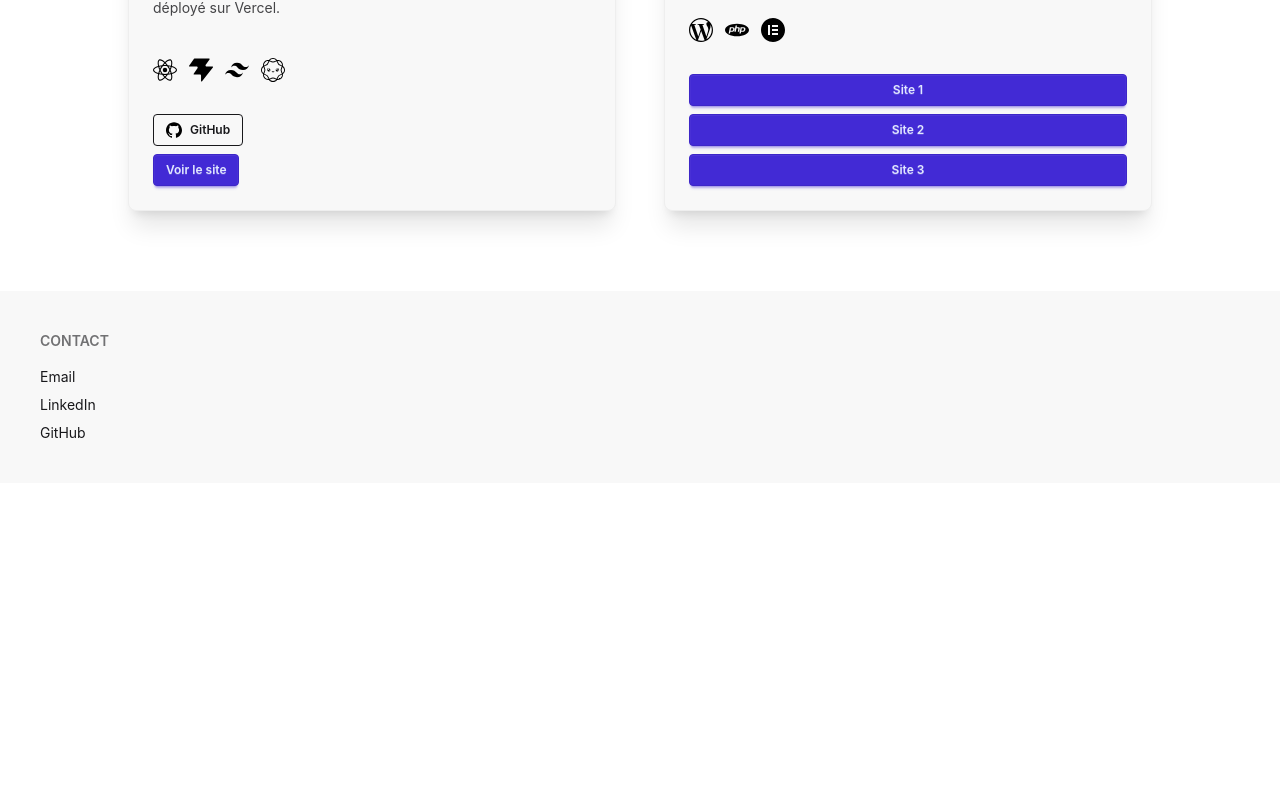
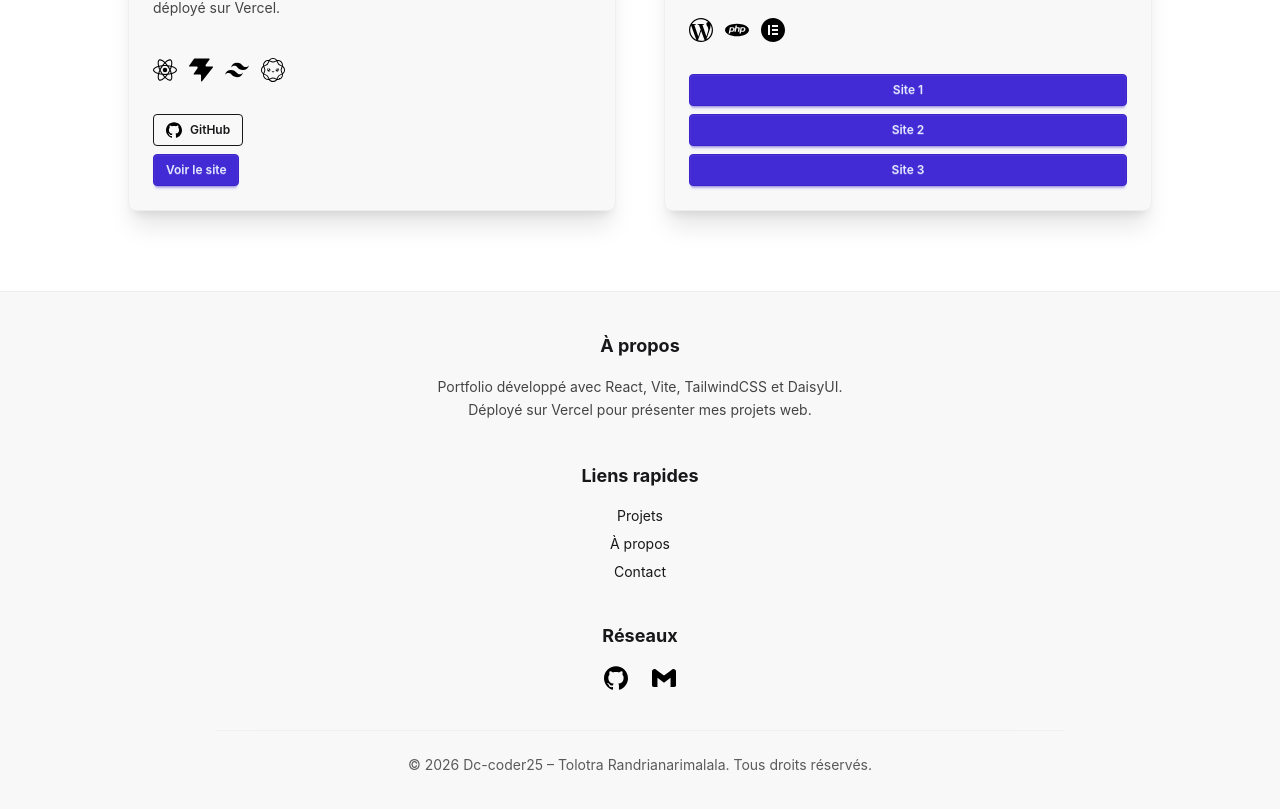
Before and after one commit to Dc-coder25/DC_portfolio, a React (Vite) app: page / in a window 1280 px wide. Shown: the part 1391-2200 px from the top of the page. Before the commit the page ends 1874 px from the top, so only its background shows below. Built offline with nearby package versions, Linux system fonts and the light colour scheme.

Commit message:
feat: add professional centered footer with about, quick links and social icons

```diff
--- a/src/components/Footer.jsx
+++ b/src/components/Footer.jsx
@@ -2,12 +2,45 @@ import React from 'react'
 
 export default function Footer() {
   return (
-    <footer className="footer p-10 bg-base-200 text-base-content">
-      <div>
-        <span className="footer-title">Contact</span>
-        <a className="link link-hover">Email</a>
-        <a className="link link-hover">LinkedIn</a>
-        <a className="link link-hover">GitHub</a>
+    <footer className="bg-base-200 border-t border-base-300">
+      <div className="max-w-4xl mx-auto px-6 py-10 text-center space-y-10">
+
+        {/* À propos */}
+        <div>
+          <h3 className="text-lg font-bold mb-4">À propos</h3>
+          <p className="text-sm opacity-80 leading-relaxed max-w-md mx-auto">
+            Portfolio développé avec React, Vite, TailwindCSS et DaisyUI.
+            Déployé sur Vercel pour présenter mes projets web.
+          </p>
+        </div>
+
+        {/* Liens rapides */}
+        <div>
+          <h3 className="text-lg font-bold mb-4">Liens rapides</h3>
+          <ul className="space-y-2 text-sm">
+            <li><a href="#projects" className="hover:text-primary transition-colors">Projets</a></li>
+            <li><a href="#about" className="hover:text-primary transition-colors">À propos</a></li>
+            <li><a href="#contact" className="hover:text-primary transition-colors">Contact</a></li>
+          </ul>
+        </div>
+
+        {/* Réseaux sociaux */}
+        <div>
+          <h3 className="text-lg font-bold mb-4">Réseaux</h3>
+          <div className="flex justify-center gap-6">
+            <a href="https://github.com/Dc-coder25" target="_blank" rel="noopener noreferrer">
+              <img src="/icons/github.svg" alt="GitHub" className="w-6 h-6 hover:scale-110 transition-transform" />
+            </a>
+            <a href="mailto:tolotrarandria25@gmail.com">
+              <img src="/icons/gmail.svg" alt="Email" className="w-6 h-6 hover:scale-110 transition-transform" />
+            </a>
+          </div>
+        </div>
+
+        {/* Ligne de séparation */}
+        <div className="border-t border-base-300 pt-6 text-center text-sm opacity-70">
+          © {new Date().getFullYear()} Dc-coder25 – Tolotra Randrianarimalala. Tous droits réservés.
+        </div>
       </div>
     </footer>
   )
--- a/src/components/Projects.jsx
+++ b/src/components/Projects.jsx
@@ -18,7 +18,7 @@ export default function Projects() {
     },
     {
       title: "Stage chez Bienfé",
-      description: "Création et personnalisation de sites WordPress durant mon stage chez Bienfé.",
+      description: "Création et personnalisation de sites avec WordPress et Elementor durant mon stage chez Bienfé.",
       techs: [
         { src: "/icons/wordpress.svg", alt: "WordPress" },
         { src: "/icons/php.svg", alt: "PHP" },
```
Also changed, not shown: public/icons/gmail.svg (added).
